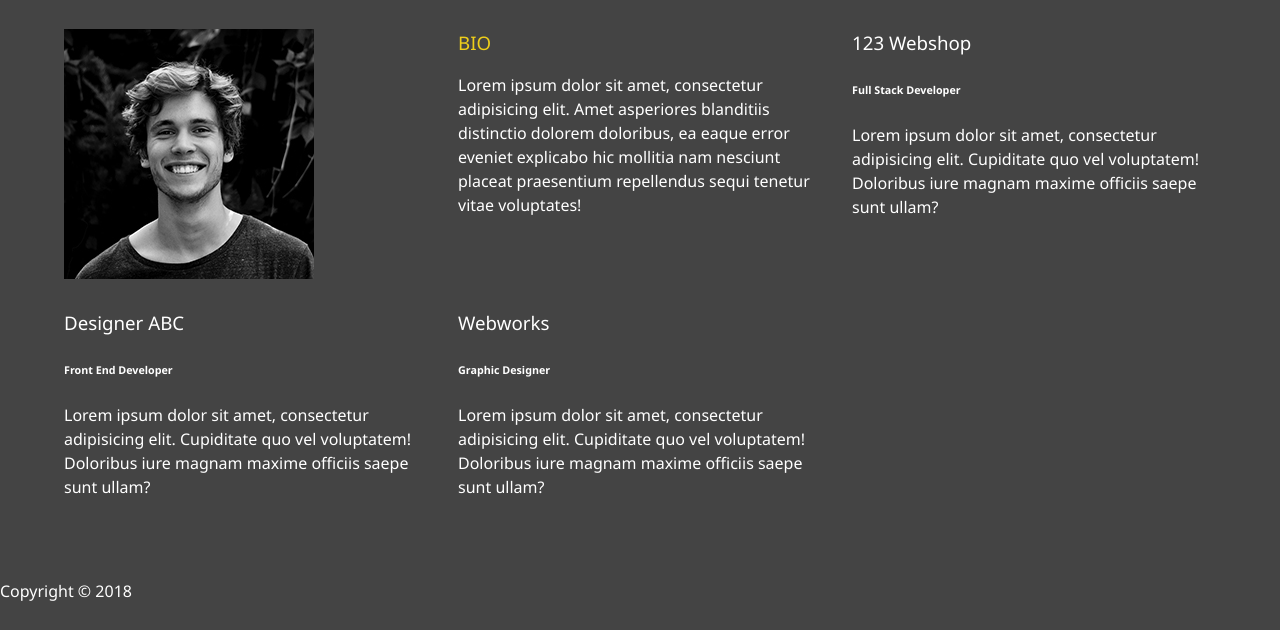
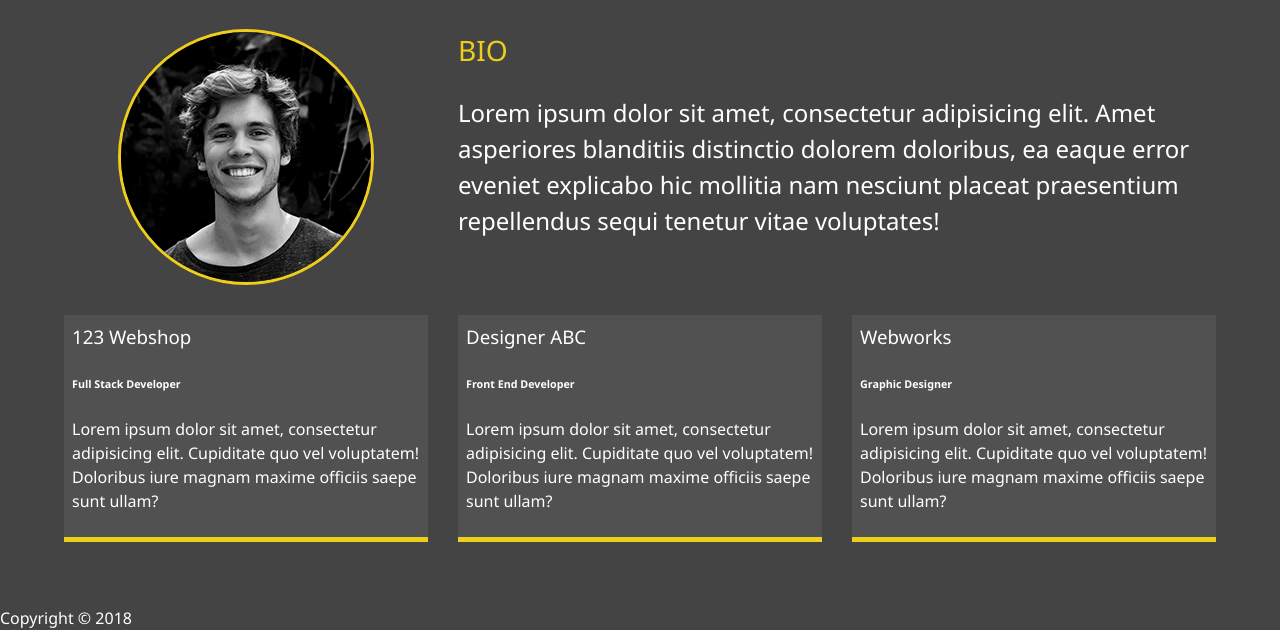
Before and after one commit to Annie-Huang/modern_portfolio, a website: page dist/about.html in a window 1280 px wide. Shown: the part 253-883 px from the top of the page. Before the commit the page ends 856 px from the top, so only its background shows below. Drawn offline with Linux system fonts and the light colour scheme.

Commit message:
Style bio-image, bio, job-1, job-2, job-3, job

```diff
--- a/scss/main.scss
+++ b/scss/main.scss
@@ -78,4 +78,31 @@ main {
     'bioimage bio bio'
     'job1 job2 job3';
   grid-template-columns: repeat(3, 1fr);
+
+  // You don't have to nested any of the below into .about-info. It just look better in group.
+  .bio-image {
+    grid-area: bioimage;
+    margin: auto;
+    border-radius: 50%;
+    border: $secondary-color 3px solid;
+  }
+  .bio {
+    grid-area: bio;
+    font-size: 1.5rem;
+  }
+  .job-1 {
+    grid-area: job1;
+  }
+  .job-2 {
+    grid-area: job2;
+  }
+  .job-3 {
+    grid-area: job3;
+  }
+
+  .job {
+    background: lighten($primary-color, 5);
+    padding: 0.5rem;
+    border-bottom: $secondary-color 5px solid;
+  }
 }
```
Also changed, not shown: dist/css/main.css.
